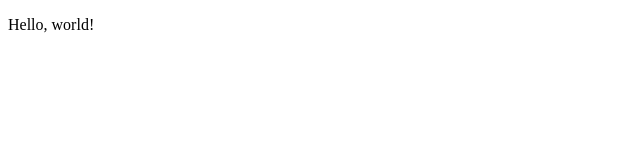
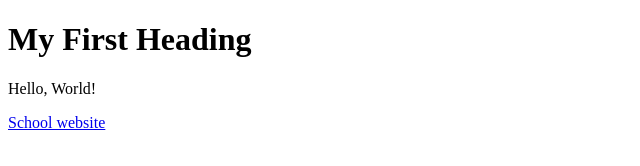
Before and after one commit to MTHS-ICD2O-1-2023/ICD2O-Unit-1-01-Jack-LeVasseur, a plain HTML site: page index.html in a window 1280 px wide. Shown: the whole page, without its empty margins (0-640 px from the left). Drawn offline with Linux system fonts and the light colour scheme.

Commit message:
Updated index.html

```diff
--- a/index.html
+++ b/index.html
@@ -1,10 +1,11 @@
 <!DOCTYPE html>
 <html>
 <head>
-  <meta charset="utf-8">
-  <title>My First Web page!</title>
+  <title>My Second Web page</title>
 </head>
 <body>
-   <p>Hello, world!</p>
+  <h1>My First Heading</h1>
+  <p>Hello, World!</p>
+  <a href="http://www.mths.ca">School website</a>
 </body>
 </html>
```
